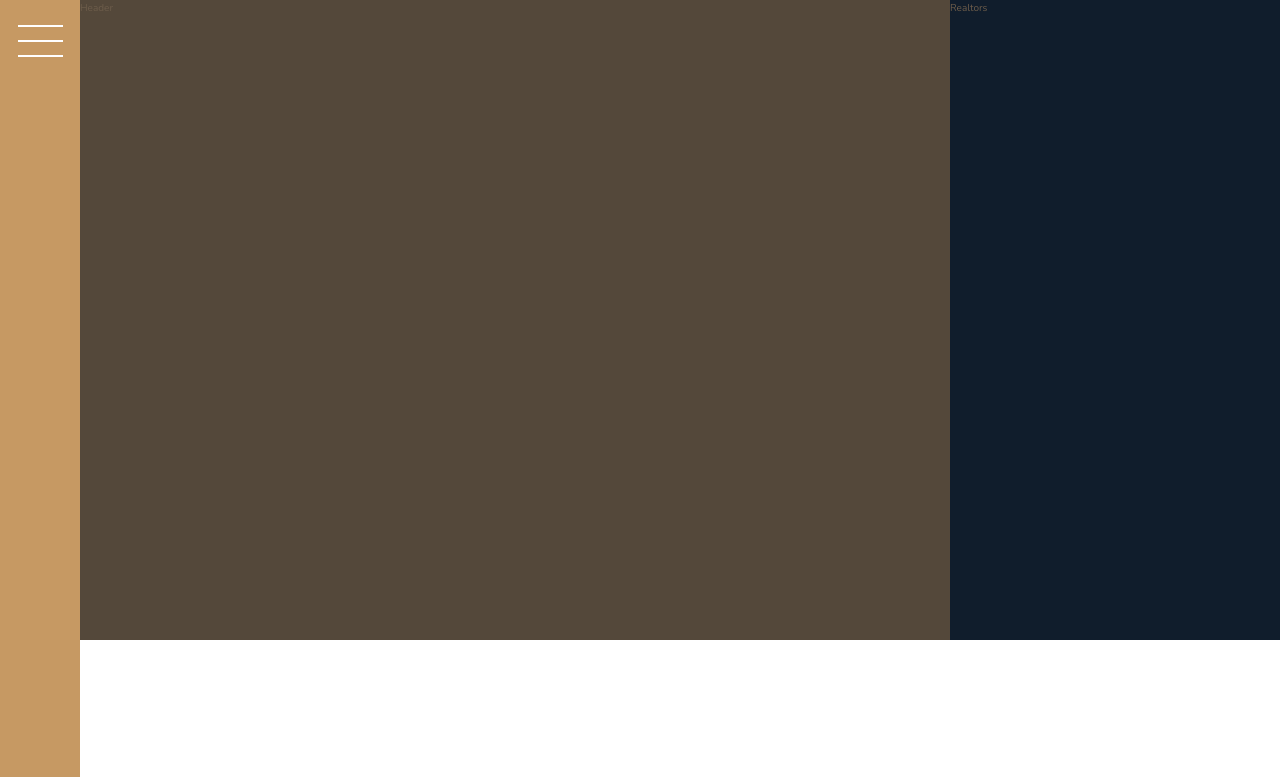
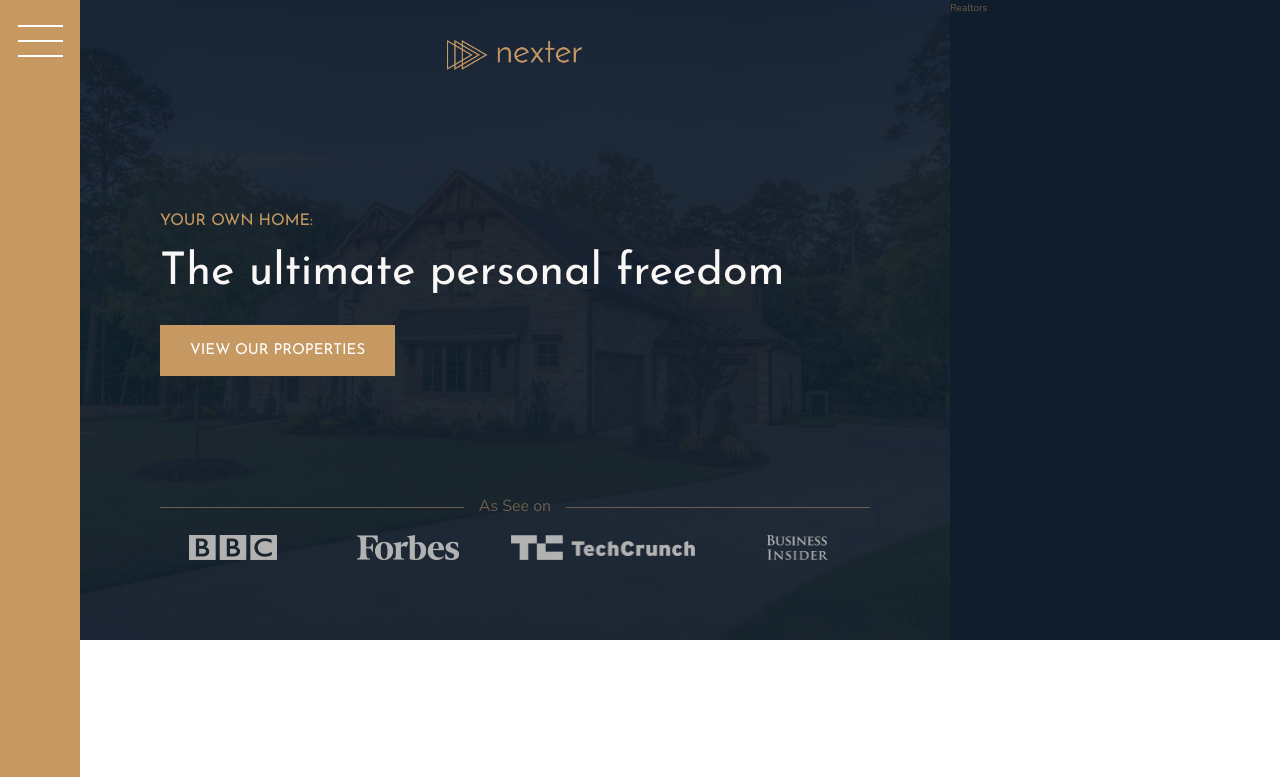
Before and after one commit to wzhtoo/SCSS_Project, a website: page Nexter/index.html in a window 1280 px wide. Shown: the top 777 px of the page. Drawn offline with nearby package versions, Linux system fonts and the light colour scheme.

Commit message:
Realtors: implement realtors

```diff
--- a/Nexter/index.html
+++ b/Nexter/index.html
@@ -19,7 +19,21 @@
       <button class="nav-btn"></button>
     </div>
 
-    <header class="header">Header</header>
+    <header class="header">
+      <img src="img/logo.png" alt="Nexter logo" class="header__logo" />
+      <h3 class="heading-3">Your own home:</h3>
+      <h1 class="heading-1">The ultimate personal freedom</h1>
+      <button class="btn header__btn">View our properties</button>
+
+      <div class="header__seenon-text">As See on</div>
+      <div class="header__seenon-logos">
+        <img src="img/logo-bbc.png" alt="Seen on logo 1" />
+        <img src="img/logo-forbes.png" alt="Seen on logo 2" />
+        <img src="img/logo-techcrunch.png" alt="Seen on logo 3" />
+        <img src="img/logo-bi.png" alt="Seen on logo 4" />
+      </div>
+    </header>
+
     <div class="realtors">Realtors</div>
 
     <section class="features">
--- a/Nexter/sass/_header.scss
+++ b/Nexter/sass/_header.scss
@@ -1,4 +1,54 @@
 .header {
-  background-color: $color-grey-dark-1;
   grid-column: full-start / col-end 6;
+  background-image: linear-gradient(
+      rgba($color-secondary, 0.93),
+      rgba($color-secondary, 0.93)
+    ),
+    url(/img/hero.jpeg);
+  background-size: cover;
+  background-position: center;
+  padding: 8rem;
+  padding-top: 4rem;
+
+  display: grid;
+  grid-template-rows: 1fr min-content 6rem 1fr;
+  grid-template-columns: mix-content;
+  grid-row-gap: 1.5rem;
+  justify-content: center;
+
+  &__logo {
+    height: 3rem;
+    justify-self: center;
+  }
+  &__btn {
+    align-self: start;
+    justify-self: start;
+  }
+  &__seenon-text {
+    display: grid;
+    grid-template-columns: 1fr max-content 1fr;
+    grid-column-gap: 1.5rem;
+    align-items: center;
+
+    font-size: 1.6rem;
+    color: $color-grey-dark-2;
+
+    &::before,
+    &::after {
+      content: "";
+      height: 1px;
+      display: block;
+      background-color: currentColor;
+    }
+  }
+  &__seenon-logos {
+    display: grid;
+    grid-template-columns: repeat(4, 1fr);
+    grid-column-gap: 3rem;
+    justify-items: center;
+    img {
+      height: 2.5rem;
+      filter: brightness(70%);
+    }
+  }
 }
--- a/Nexter/sass/_typography.scss
+++ b/Nexter/sass/_typography.scss
@@ -5,6 +5,9 @@
 
 .heading-1 {
   @extend %heading;
+  font-size: 4.5rem;
+  color: $color-grey-light-1;
+  line-height: 1;
 }
 .heading-2 {
   @extend %heading;
```
Also changed, not shown: Nexter/css/style.css.
